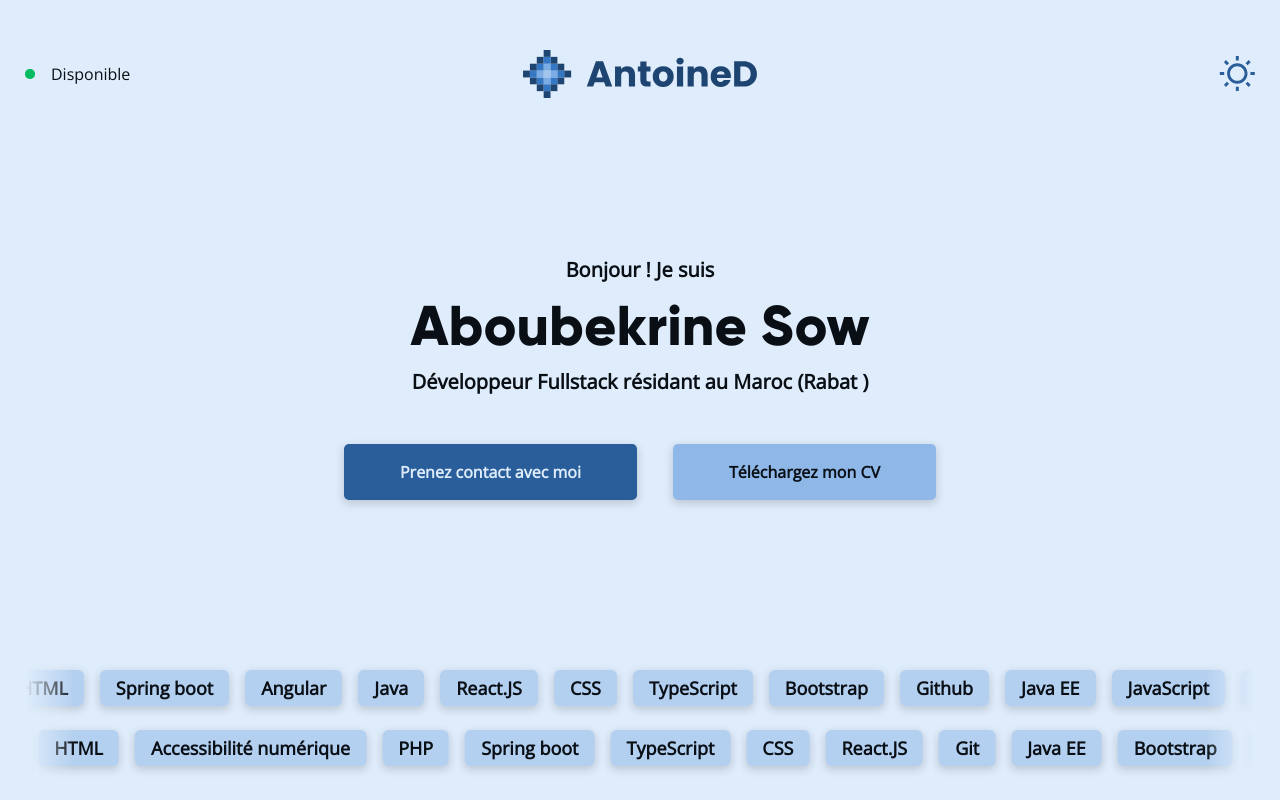
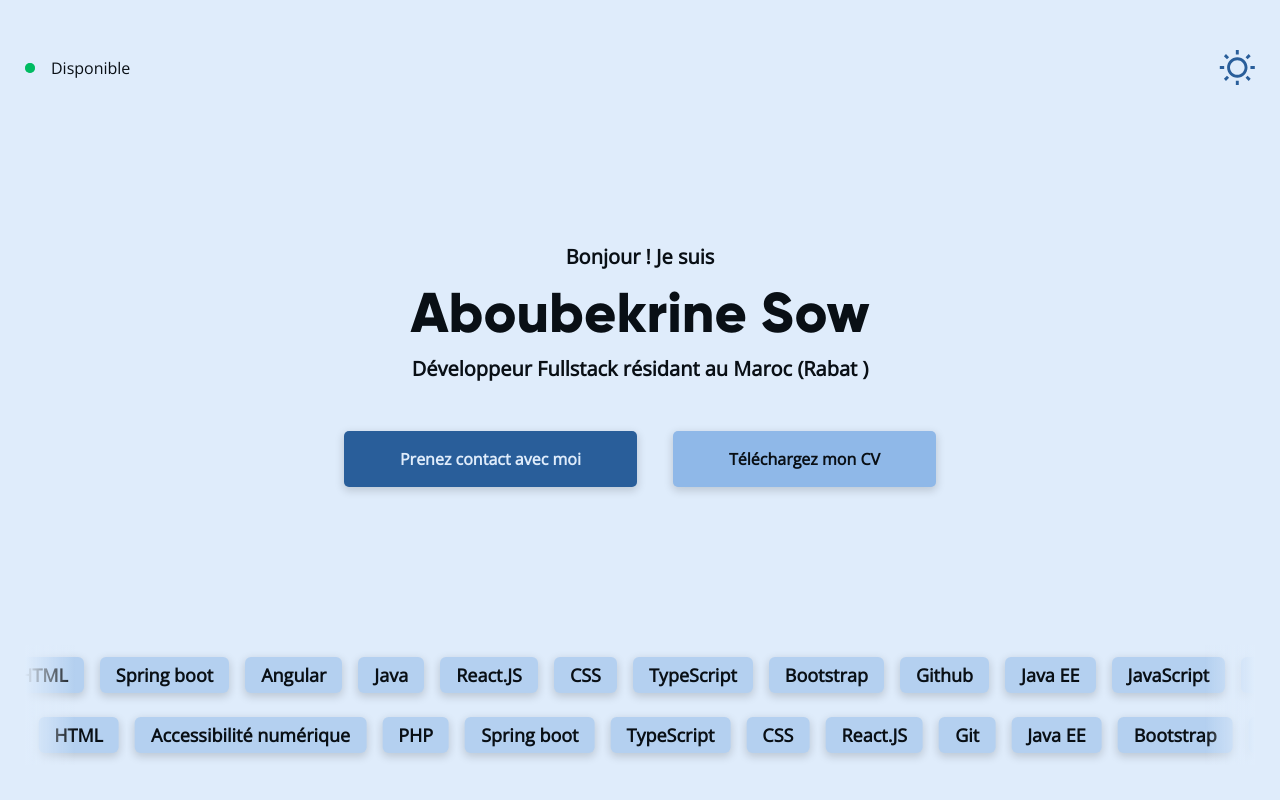
Before and after one commit to AboubekrineSow/Sow.abou, a Next.js app: page / in a window 1280 px wide. Shown: the top 800 px of the page. Built offline with nearby package versions, Linux system fonts and the light colour scheme.

Commit message:
third commit

```diff
--- a/sections/Footer.tsx
+++ b/sections/Footer.tsx
@@ -7,7 +7,8 @@ function Footer() {
       <hr className="h-px border-t-0 bg-lightPrimary-900 opacity-30 dark:bg-darkPrimary-900" />
       <div className="flex flex-col py-14 sm:flex-row">
         <div className="flex flex-col gap-7 sm:w-9/12">
-          <BrandLogo />
+
+
           <p className="text-sm text-[#1E2F40]">
             Ce portfolio est toujours en cours d’évolution. Développé avec
             Next.JS, React.JS, Tailwind CSS, Framer motion pour les animations.
--- a/sections/Header.tsx
+++ b/sections/Header.tsx
@@ -18,7 +18,8 @@ function Header() {
         Disponible
       </div>
       <div className="flex w-9/12 md:w-8/12 md:justify-center">
-        <BrandLogo />
+
+
       </div>
       <div className="flex w-3/12 justify-end">
         <ThemeToggle />
```
